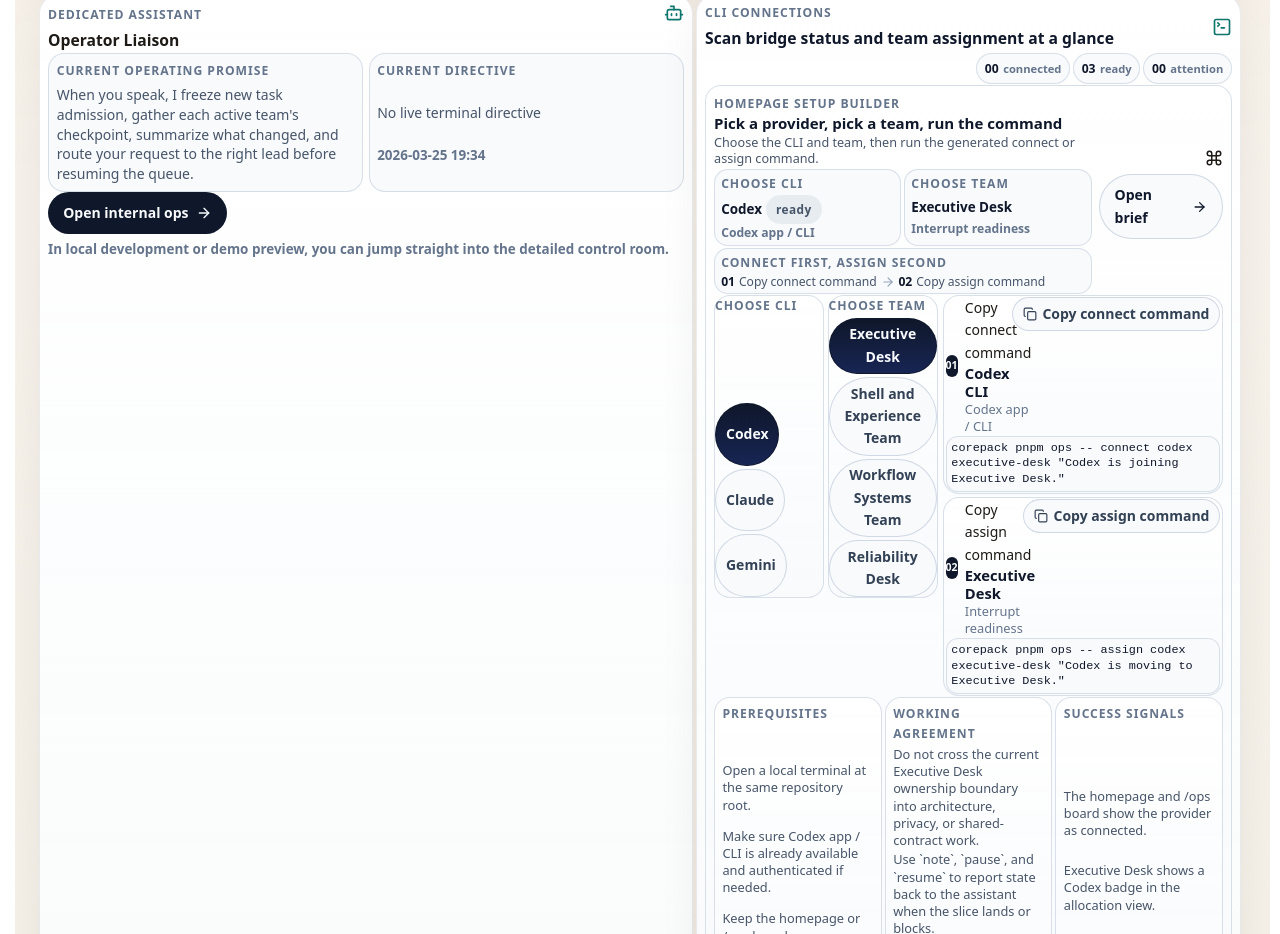
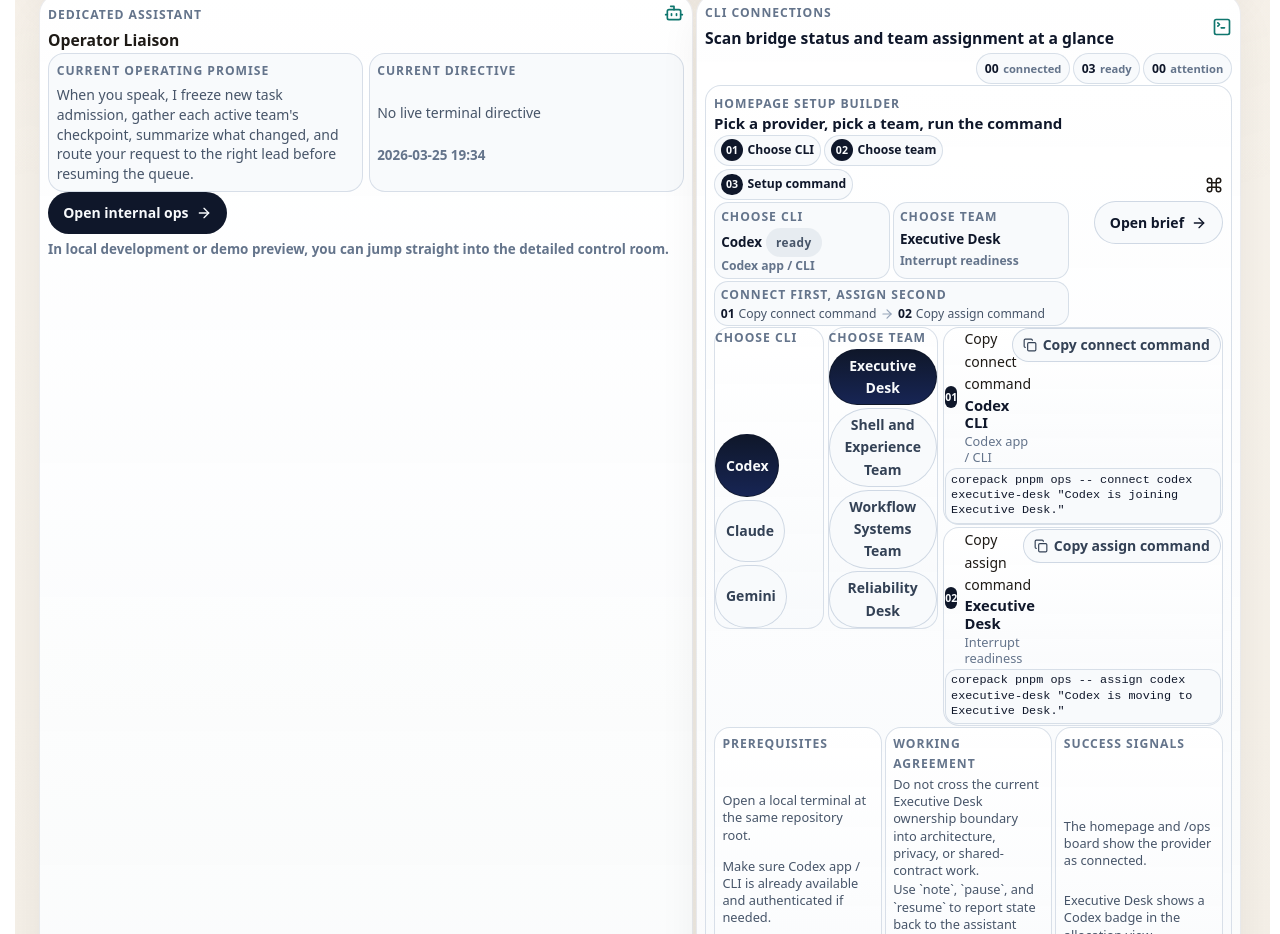
Before and after one commit to GongJae00/research-pages, a Next.js app in the folder apps/web/: page /en in a window 1280 px wide. Shown: the part 1740-2674 px from the top of the page. Built offline with nearby package versions, Linux system fonts and the light colour scheme; no server answers.

Commit message:
Autonomy batch 1403: shell-experience

```diff
--- a/apps/web/src/components/homepage-agent-control-section.module.css
+++ b/apps/web/src/components/homepage-agent-control-section.module.css
@@ -263,6 +263,30 @@
   gap: 0.1rem;
 }
 
+.setupStepRail {
+  display: flex;
+  flex-wrap: wrap;
+  gap: 0.18rem;
+  margin-top: 0.04rem;
+}
+
+.setupStepChip {
+  display: inline-flex;
+  align-items: center;
+  gap: 0.3rem;
+  min-width: 0;
+  padding: 0.24rem 0.38rem;
+  border: 1px solid rgba(203, 213, 225, 0.72);
+  border-radius: 999px;
+  background: rgba(248, 250, 252, 0.92);
+}
+
+.setupStepChip strong {
+  color: #0f172a;
+  font-size: 0.76rem;
+  line-height: 1.15;
+}
+
 .setupTitleBlock h4 {
   margin: 0;
   color: #0f172a;
@@ -322,8 +346,8 @@
 
 .setupCompactRow {
   display: grid;
-  gap: 0.12rem;
-  margin-top: 0.04rem;
+  gap: 0.1rem;
+  margin-top: 0.02rem;
 }
 
 .setupScanRow {
@@ -366,7 +390,7 @@
 .sequencePill {
   display: grid;
   gap: 0.08rem;
-  padding: 0.26rem 0.38rem;
+  padding: 0.24rem 0.36rem;
   border: 1px solid rgba(203, 213, 225, 0.72);
   border-radius: 14px;
   background: rgba(248, 250, 252, 0.92);
@@ -437,7 +461,7 @@
 
 .setupCommands {
   margin-top: 0.02rem;
-  gap: 0.16rem;
+  gap: 0.12rem;
 }
 
 .providerSummaryBar {
@@ -506,7 +530,7 @@
 
 .setupPicker {
   display: grid;
-  gap: 0.16rem;
+  gap: 0.12rem;
   padding: 0;
 }
 
@@ -551,7 +575,7 @@
 .copyCard {
   display: grid;
   gap: 0.1rem;
-  padding: 0.08rem 0.1rem;
+  padding: 0.06rem 0.08rem;
 }
 
 .copyHead {
--- a/apps/web/src/components/homepage-agent-control-section.tsx
+++ b/apps/web/src/components/homepage-agent-control-section.tsx
@@ -384,7 +384,14 @@ export function HomepageAgentControlSection({
               <div className={styles.setupTitleBlock}>
                 <span className={styles.metaLabel}>{copy.setupBuilderLabel}</span>
                 <h4>{copy.setupBuilderTitle}</h4>
-                <p className={styles.setupSubcopy}>{copy.setupBuilderBody}</p>
+                <div className={styles.setupStepRail} aria-label={copy.commandOrder}>
+                  {[copy.chooseProvider, copy.chooseTeam, copy.setupCommand].map((item, index) => (
+                    <div className={styles.setupStepChip} key={item}>
+                      <span className={styles.commandStep}>{String(index + 1).padStart(2, "0")}</span>
+                      <strong>{item}</strong>
+                    </div>
+                  ))}
+                </div>
                 <div className={styles.setupCompactRow}>
                   <div className={styles.setupScanRow}>
                     <div className={styles.scanPill}>
```
